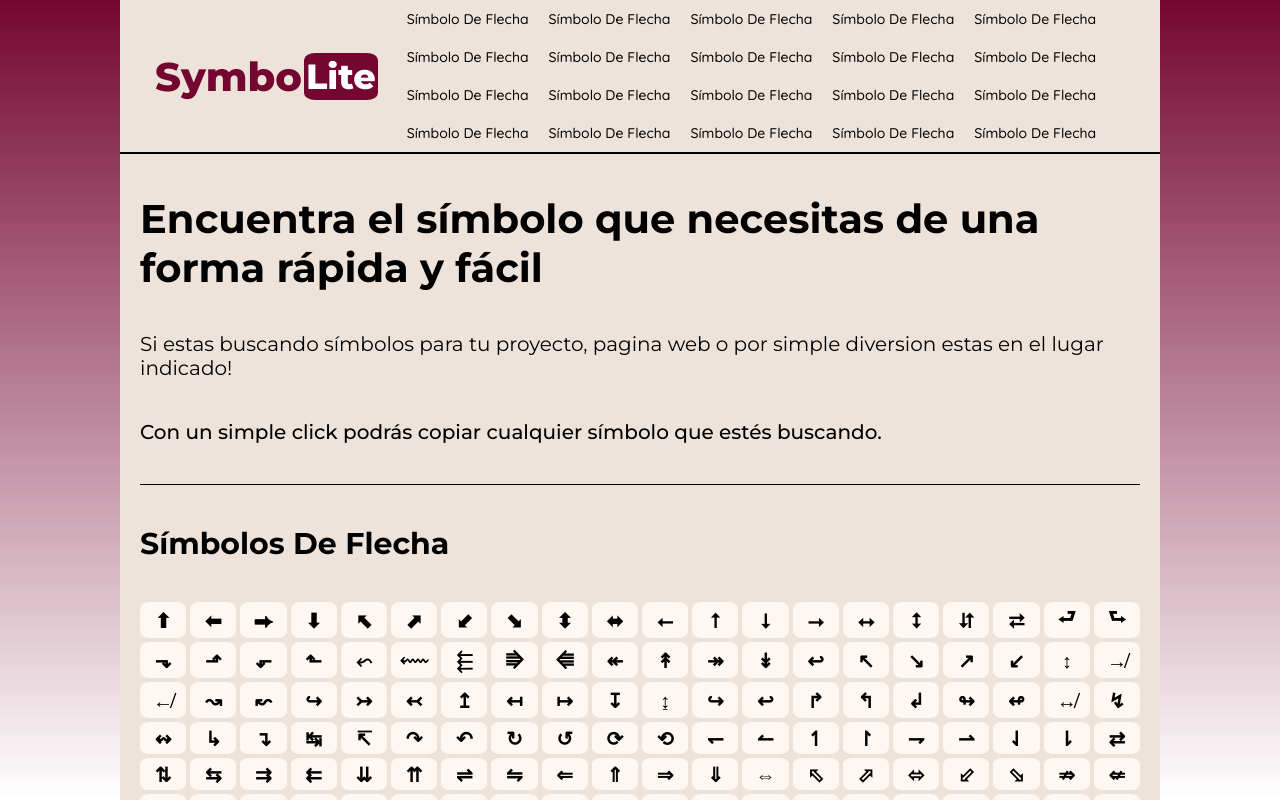
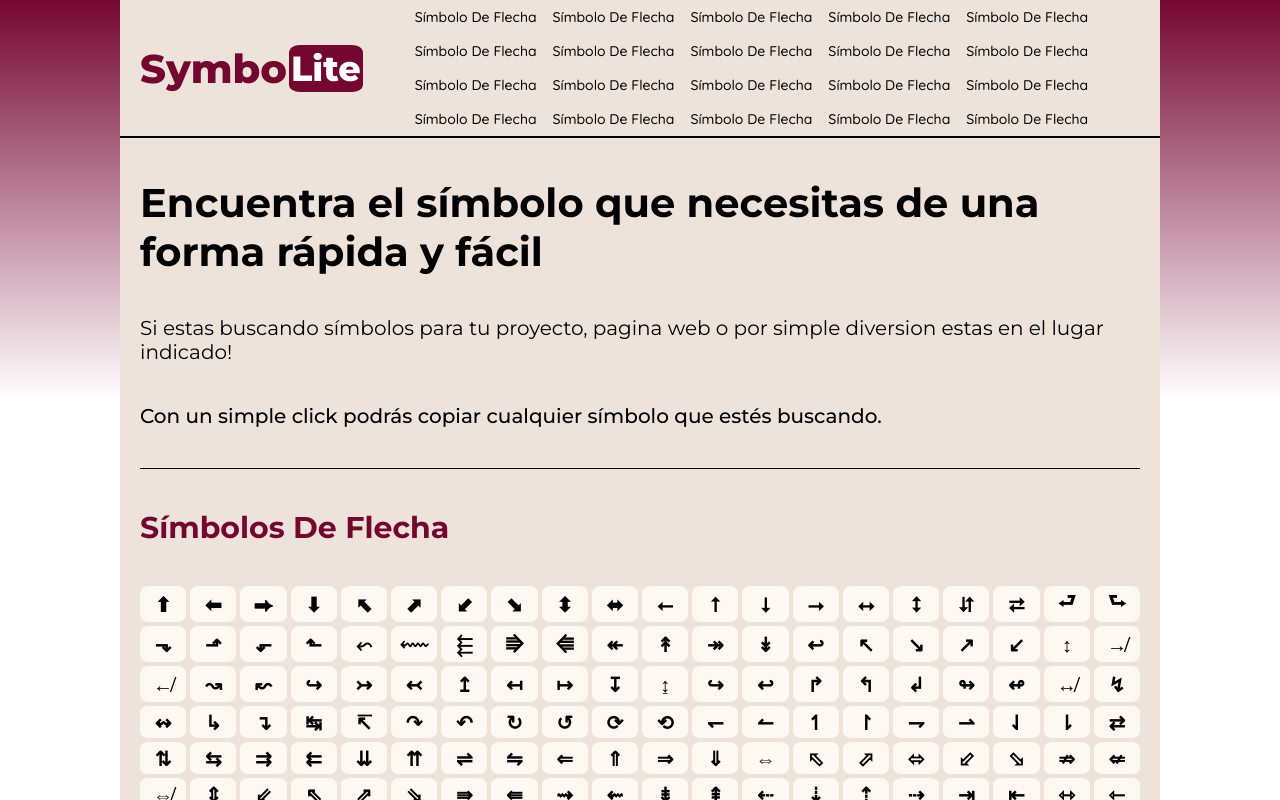
Before and after one commit to JUANESSMURF/Symbolite-page, a React (Vite) app: page / in a window 1280 px wide. Shown: the top 800 px of the page. Built offline with nearby package versions, Linux system fonts and the light colour scheme.

Commit message:
Add sticky navbar style

```diff
--- a/src/Components/Navbar.jsx
+++ b/src/Components/Navbar.jsx
@@ -1,6 +1,7 @@
 import {Link} from 'react-router-dom'
 
 export const Navbar = () => {
+
     return (
         <div className='nav-bar-container'>
             <div className="title-container">
--- a/src/Logic.js
+++ b/src/Logic.js
@@ -1,3 +1,4 @@
+
 
 
 export const copyText = (text) => {
--- a/src/index.css
+++ b/src/index.css
@@ -9,7 +9,7 @@
     background: linear-gradient(
         to bottom,
         #740730,
-        #ffffff);
+        #ffffff 50%);
     background-attachment:fixed;
 
 
@@ -61,6 +61,7 @@
 }
 
 .symbols-container h2 {
+    color: #740730;
     font-size: 30px;
     font-weight: 700;
     padding: 40px 0px;
@@ -75,6 +76,7 @@
     justify-content: center;
     align-items: center;
     background-color: #eee3db;
+
 
 
 }
@@ -102,7 +104,6 @@
 .nav-bar {
     display: flex;
     background-color: #eee3db;
-
 }
 
 .nav-bar-container {
@@ -110,10 +111,29 @@
     justify-content:center;
     border-bottom: 2px solid rgb(0, 0, 0);
     background-color: #eee3db;
-    max-width: 970px;
+    width: 100%;
+    max-width: 1000px;
     margin: 0 auto;
-    padding: 0px 35px;
+    padding: 0px 20px;
 }
+
+/*Navbar*/
+/* .nav-bar-container {
+    display: flex;
+    justify-content:center;
+    border-bottom: 2px solid rgb(0, 0, 0);
+    background-color: #eee3db;
+    width: 100%;
+    max-width: 1000px;
+    margin: 0 auto;
+    position: fixed;
+    top: 0;
+    left: 50%;
+    transform: translateX(-50%);
+    z-index: 1000;
+    padding: 0px 20px;
+    box-shadow: 0px 5px 10px rgba(0, 0, 0, 0.473);
+} */
 
 .nav-bar-container nav:nth-child(6) {
     padding-right: 320px;
@@ -131,6 +151,7 @@
     margin: 0 auto;
 
 
+
 }
 .nav-bar-menu {
     padding: 0px
@@ -140,10 +161,7 @@
     display: flex;
     justify-content: center;
     list-style: none;
-    padding: 10px;
-
-
-
+    padding: 8px;
 }
 
 
```
Also changed, not shown: src/NavLogic.jsx (added).
